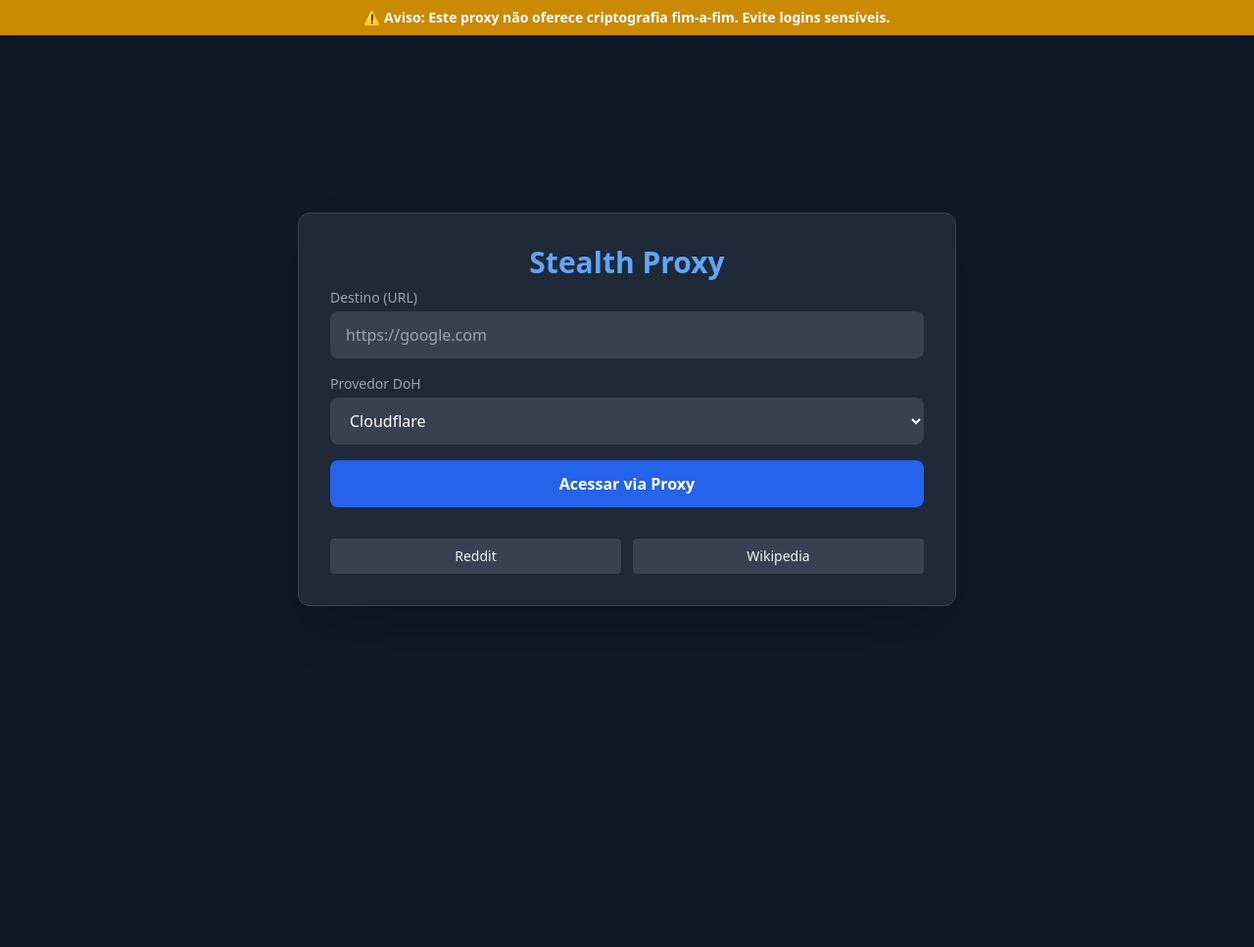
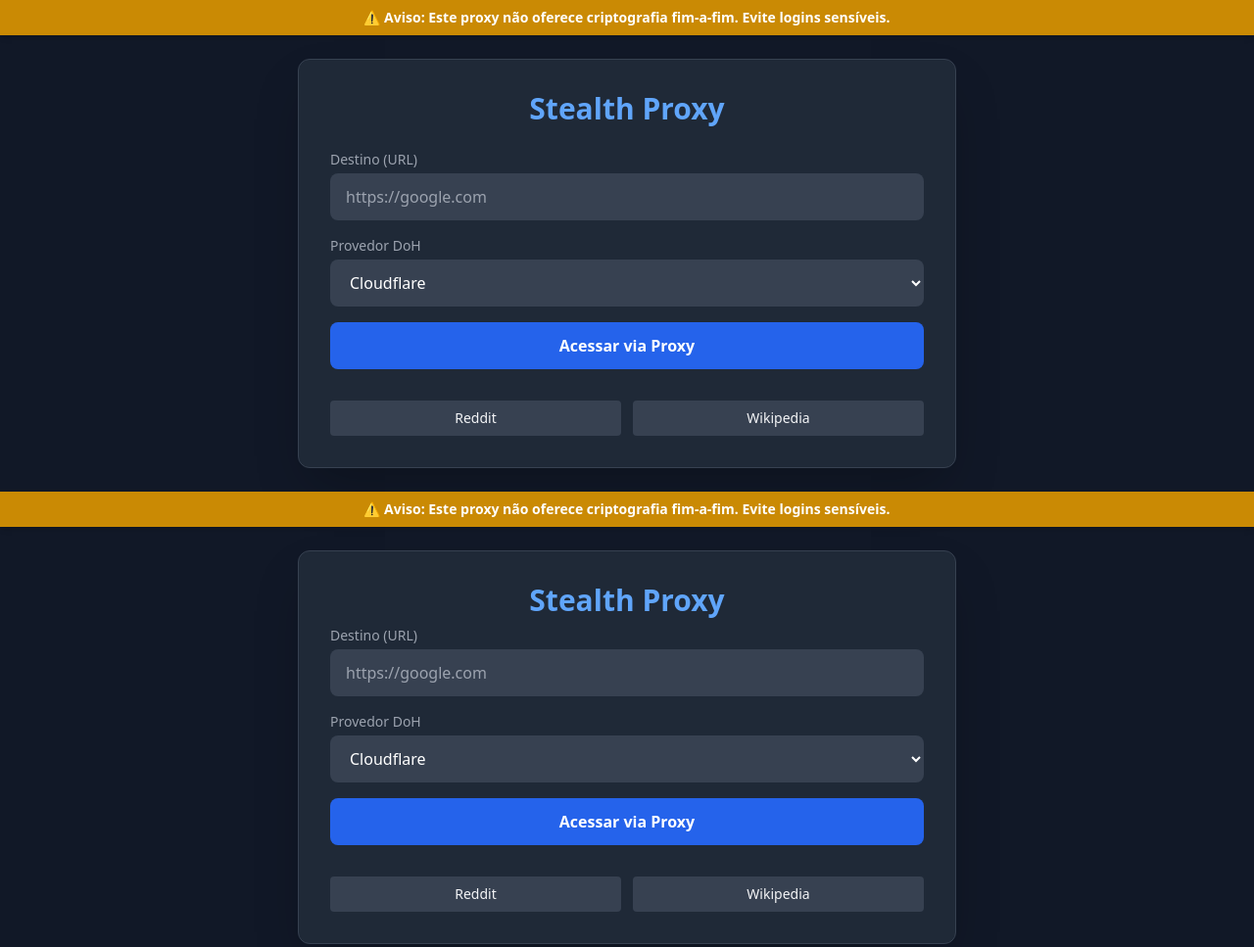
Before and after one commit to WUXXY1/WebProxy, a website: page public/index.html in a window 1280 px wide. Shown: the whole page at 98% size. Before the commit the page ends 800 px from the top, so only its background shows below. Drawn offline with nearby package versions, Linux system fonts and the light colour scheme.

Commit message:
Update index.html

```diff
--- a/public/index.html
+++ b/public/index.html
@@ -1,4 +1,72 @@
 <!DOCTYPE html>
+<html lang="pt-BR">
+<head>
+    <meta charset="UTF-8">
+    <meta name="viewport" content="width=device-width, initial-scale=1.0">
+    <title>Stealth Web Proxy</title>
+    <script src="https://cdn.tailwindcss.com"></script>
+</head>
+<body class="bg-gray-900 text-gray-100 min-h-screen flex flex-col font-sans">
+
+    <div class="bg-yellow-600 text-white text-center py-2 px-4 text-sm font-semibold shadow-md">
+        ⚠️ Aviso: Este proxy não oferece criptografia fim-a-fim. Evite logins sensíveis.
+    </div>
+
+    <main class="flex-grow flex flex-col items-center justify-center p-6">
+        <div class="max-w-2xl w-full bg-gray-800 rounded-xl shadow-2xl p-8 border border-gray-700">
+            <h1 class="text-3xl font-bold mb-6 text-center text-blue-400">Stealth Proxy</h1>
+
+            <form id="proxyForm" class="space-y-4">
+                <div>
+                    <label class="block text-sm font-medium text-gray-400 mb-1">Destino (URL)</label>
+                    <input type="url" id="urlInput" placeholder="https://google.com" required
+                        class="w-full bg-gray-700 text-white px-4 py-3 rounded-lg focus:outline-none focus:ring-2 focus:ring-blue-500">
+                </div>
+
+                <div>
+                    <label class="block text-sm font-medium text-gray-400 mb-1">Provedor DoH</label>
+                    <select id="dohSelect" class="w-full bg-gray-700 text-white px-4 py-3 rounded-lg focus:outline-none">
+                        <option value="cloudflare">Cloudflare</option>
+                        <option value="google">Google</option>
+                        <option value="quad9">Quad9</option>
+                    </select>
+                </div>
+
+                <button type="submit" class="w-full bg-blue-600 hover:bg-blue-700 text-white font-bold py-3 rounded-lg transition">
+                    Acessar via Proxy
+                </button>
+            </form>
+
+            <div class="mt-8 grid grid-cols-2 gap-3">
+                <button onclick="quickNav('https://reddit.com')" class="bg-gray-700 p-2 rounded text-sm hover:bg-gray-600">Reddit</button>
+                <button onclick="quickNav('https://wikipedia.org')" class="bg-gray-700 p-2 rounded text-sm hover:bg-gray-600">Wikipedia</button>
+            </div>
+        </div>
+    </main>
+
+    <script>
+        function quickNav(url) {
+            const doh = document.getElementById('dohSelect').value;
+            window.location.href = `/api/proxy?doh=${doh}&url=${encodeURIComponent(url)}`;
+        }
+
+        // Usamos este listener para garantir que o formulário foi encontrado
+        window.onload = function() {
+            const form = document.getElementById('proxyForm');
+            if (form) {
+                form.addEventListener('submit', function(e) {
+                    e.preventDefault();
+                    const url = document.getElementById('urlInput').value;
+                    const doh = document.getElementById('dohSelect').value;
+                    window.location.href = `/api/proxy?doh=${doh}&url=${encodeURIComponent(url)}`;
+                });
+            } else {
+                console.error("Erro: Formulário 'proxyForm' não encontrado no HTML.");
+            }
+        };
+    </script>
+</body>
+</html><!DOCTYPE html>
 <html lang="pt-BR">
 <head>
     <meta charset="UTF-8">
```
